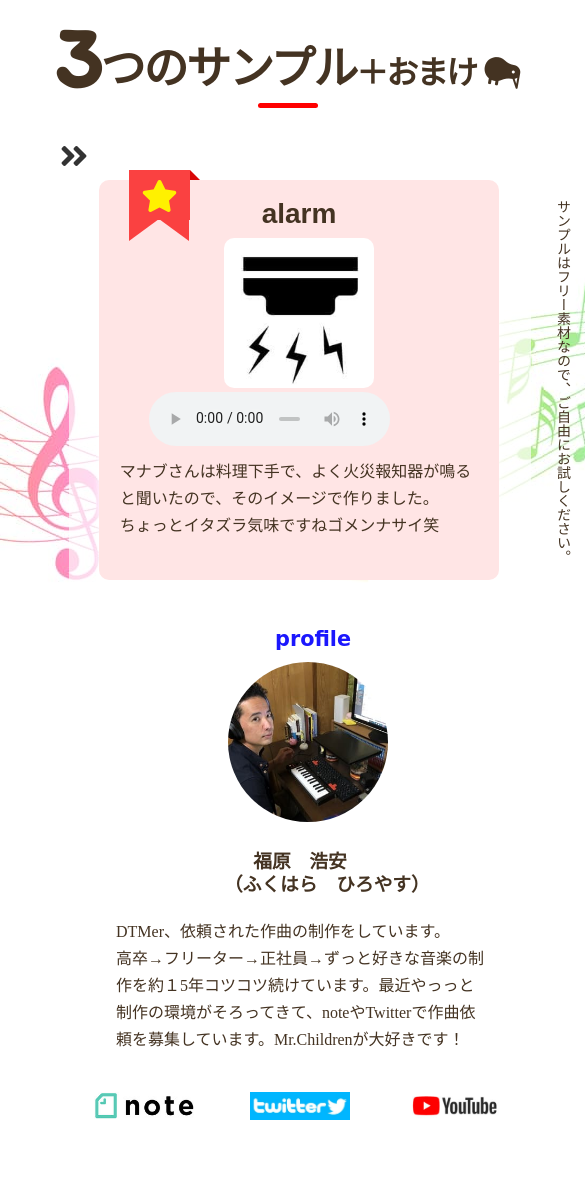
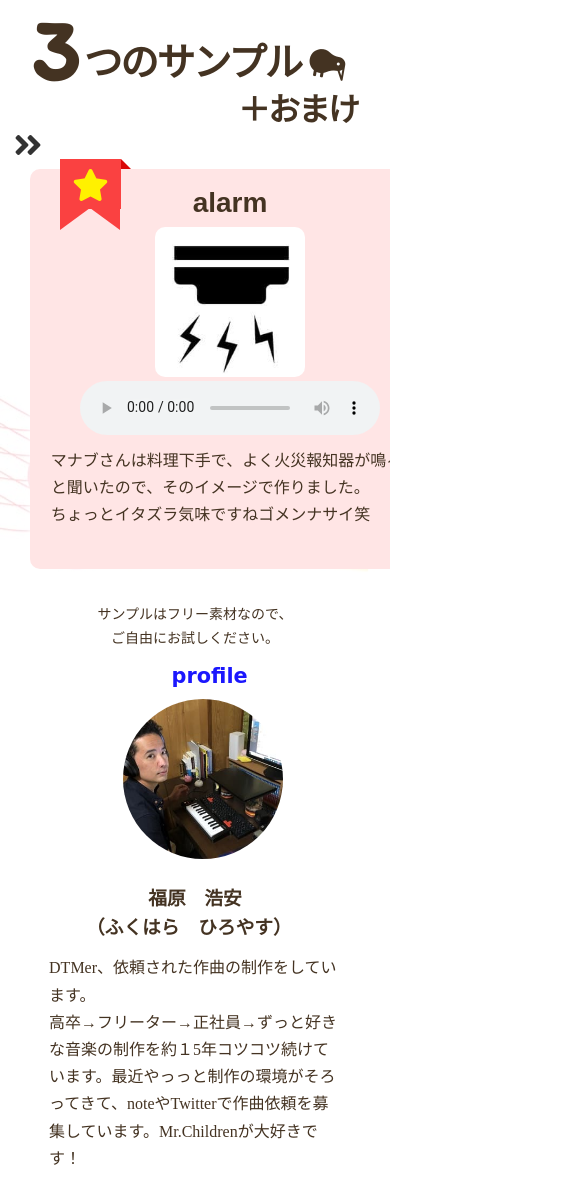
Before and after one commit to fuku100/fukumusics.github.io, a plain HTML site: page index.html in a window 390 px wide. Shown: the top 1191 px of the page, 585 px wide, since content can reach past the window. Before the commit the page ends 1134 px from the top, so only its background shows below. Drawn offline with Linux system fonts and the light colour scheme; some packages are replaced by stand-ins of ours; a web font is replaced by a local one.

Commit message:
Update style.css

```diff
--- a/css/style.css
+++ b/css/style.css
@@ -395,7 +395,7 @@ aside .self-introduction {
   }
 
   aside .sns {
-    margin-top: 1rem;
+    margin: 1rem 0;
     display: flex;
     justify-content: space-between;
     width: 412px;
@@ -406,31 +406,50 @@ aside .self-introduction {
   }
 }
 
+/* スマホサイズ------------------------------------------------- */
+
 @media screen and (max-width: 559px) {
   body {
-    width: 600px;
+    width: 100%;
   }
 
   header {
-    width: 600px;
+    width: 100%;
     margin: 1rem auto;
-  }
-  .three{
-    left: 35px;
+    font-size: 1.2rem;
+    padding-left: 37px;
   }
 
+  .three{
+    top: -40px;
+    left: -6px;
+  }
+
+  .other {
+    position: absolute;
+    top: 66px;
+    right: 32px;
+    font-size: 2rem;
+  }
+
+  header h1:before {
+    display: none;
+  }
+
+/* main------------------------------------------------- */
+
   main {
-    width: 600px;
+    width: 100%;
     margin: 2rem auto;
   }
 
   .box{
     top: -10px;
-    left: 60px;
+    left: 14px;
   }
 
   .scroll-list{
-    width: 77%;
+    width: 100%;
   }
 
   main .download {
@@ -438,16 +457,47 @@ aside .self-introduction {
     right: 26px;
   }
 
+  main .download {
+    position: static;
+    top: 433px;
+    left: 0;
+    width: 53%;
+    margin: 0 auto;
+    text-align: center;
+    font-size: .875rem;
+    writing-mode: horizontal-tb;
+  }
+
+  /* aside------------------------------------------------- */
+
   aside {
-    width: 600px;
+    width: 100%;
     margin: 2rem auto;
   }
 
   aside h2 {
-    left: 275px;
+    left: 44%;
+  }
+
+  aside h3 span {
+    position: absolute;
+    top: 53px;
+    left: 70px;
+  }
+
+  aside p {
+    margin: 1rem auto;
+    width: 86%;
   }
 
   aside .self-introduction {
-    width: 600px;
+    width: 100%;
+  }
+
+  aside .sns {
+    margin: 1rem 0 2rem 0;
+    display: flex;
+    justify-content: space-between;
+    width: 100%;
   }
 }
```
